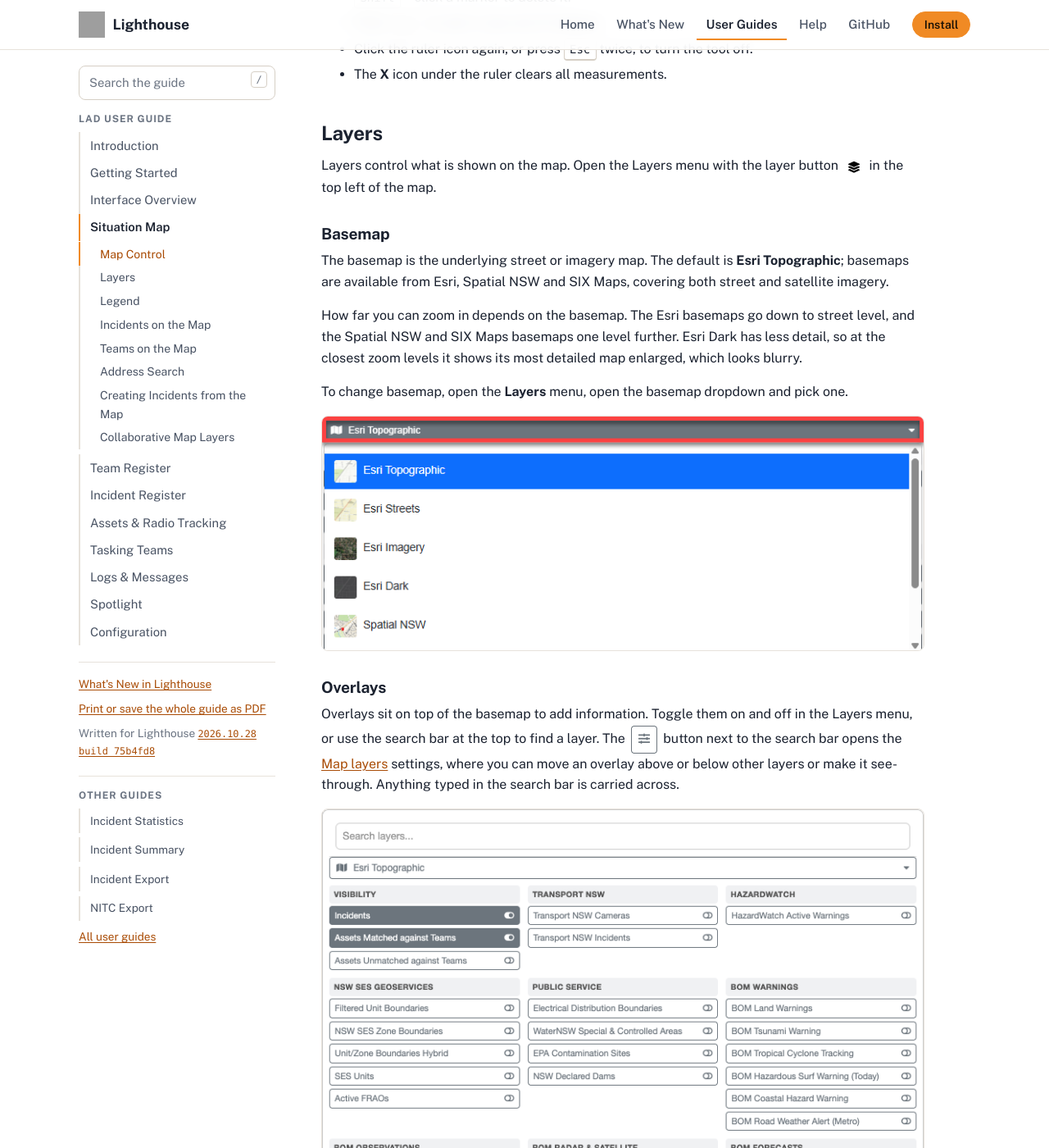
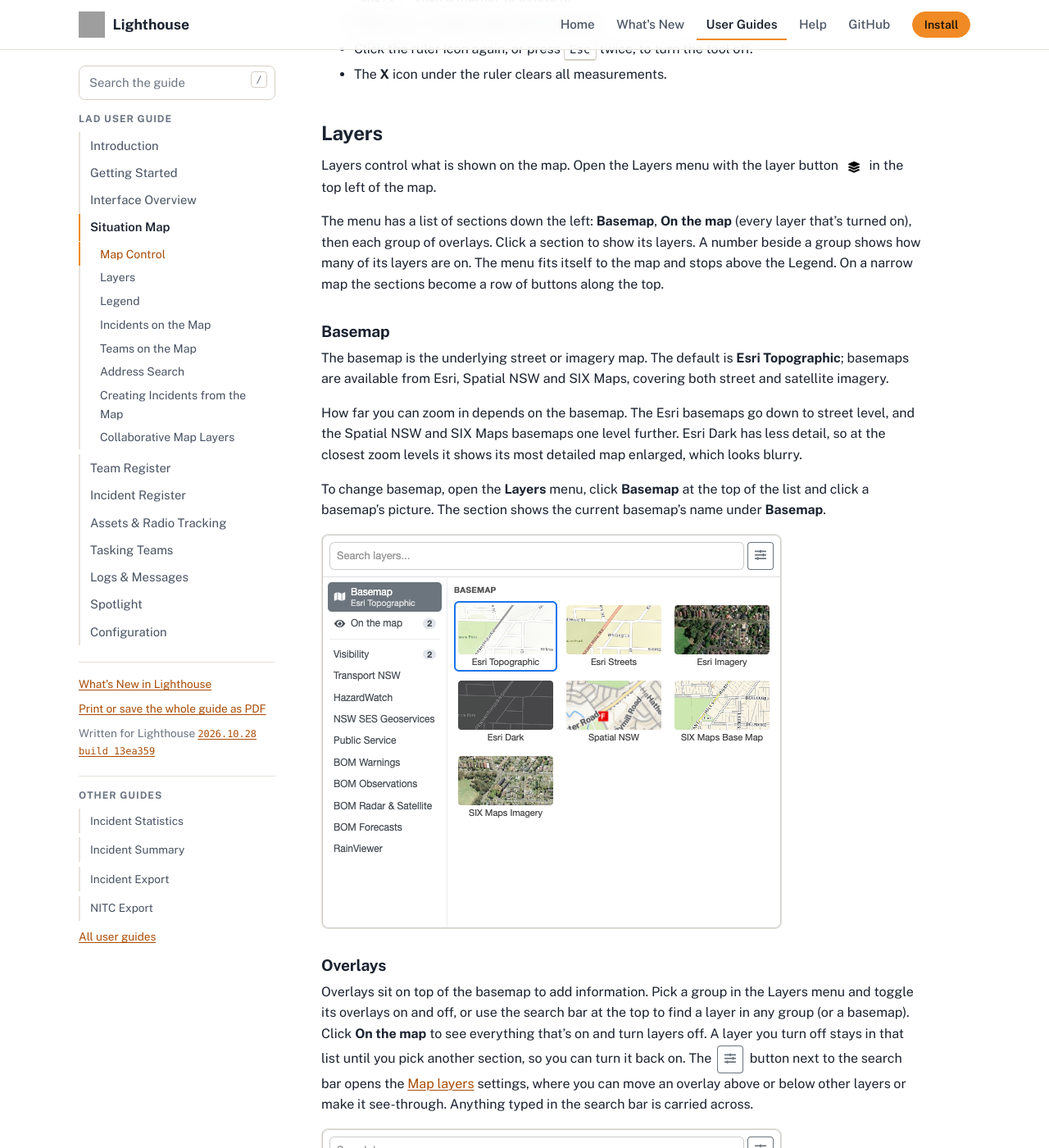
Before and after one commit to NSWSESMembers/lighthouse.ses.nsw.gov.au, a Jekyll site: the page built from preview/guides/lad/situation-map.md, in a window 1280 px wide and 1400 px high, scrolled down 1085 px. Shown: the whole window at 82% size. Built offline with Jekyll 4.4.1, drawn with Linux system fonts in a browser that asks for light colours; grey boxes are pictures that could not be loaded.

Commit message:
Sync preview docs from NSWSESMembers/Lighthouse@13ea359 (master-dev)

```diff
--- a/_data/lad_guide_preview.yml
+++ b/_data/lad_guide_preview.yml
@@ -1,2 +1,2 @@
-version_name: "2026.10.28 build 75b4fd8"
-commit: "75b4fd8bfa531ec2900f7a62b6582d479ab40f44"
+version_name: "2026.10.28 build 13ea359"
+commit: "13ea359fa87c23628c49813c0ed3f758cfbaf6ec"
--- a/preview/guides/lad/situation-map.md
+++ b/preview/guides/lad/situation-map.md
@@ -43,19 +43,21 @@ Measure distances between multiple points. Several separate measurements can be
 
 Layers control what is shown on the map. Open the Layers menu with the layer button <img class="icon" src="images/icon-layers.png" alt="Layers" height="20"> in the top left of the map.
 
+The menu has a list of sections down the left: **Basemap**, **On the map** (every layer that's turned on), then each group of overlays. Click a section to show its layers. A number beside a group shows how many of its layers are on. The menu fits itself to the map and stops above the Legend. On a narrow map the sections become a row of buttons along the top.
+
 ### Basemap
 
 The basemap is the underlying street or imagery map. The default is **Esri Topographic**; basemaps are available from Esri, Spatial NSW and SIX Maps, covering both street and satellite imagery.
 
 How far you can zoom in depends on the basemap. The Esri basemaps go down to street level, and the Spatial NSW and SIX Maps basemaps one level further. Esri Dark has less detail, so at the closest zoom levels it shows its most detailed map enlarged, which looks blurry.
 
-To change basemap, open the **Layers** menu, open the basemap dropdown and pick one.
+To change basemap, open the **Layers** menu, click **Basemap** at the top of the list and click a basemap's picture. The section shows the current basemap's name under **Basemap**.
 
 ![Basemap selector](images/basemap.png)
 
 ### Overlays
 
-Overlays sit on top of the basemap to add information. Toggle them on and off in the Layers menu, or use the search bar at the top to find a layer. The <img class="icon" src="images/icon-layer-order.png" alt="Layer order and transparency" height="20"> button next to the search bar opens the [Map layers](configuration.md#map-layers) settings, where you can move an overlay above or below other layers or make it see-through. Anything typed in the search bar is carried across.
+Overlays sit on top of the basemap to add information. Pick a group in the Layers menu and toggle its overlays on and off, or use the search bar at the top to find a layer in any group (or a basemap). Click **On the map** to see everything that's on and turn layers off. A layer you turn off stays in that list until you pick another section, so you can turn it back on. The <img class="icon" src="images/icon-layer-order.png" alt="Layer order and transparency" height="20"> button next to the search bar opens the [Map layers](configuration.md#map-layers) settings, where you can move an overlay above or below other layers or make it see-through. Anything typed in the search bar is carried across.
 
 ![Overlay layers](images/overlays.png)
 
```
Also changed, not shown: preview/whats-new/index.md (+1 -0 lines), preview/guides/lad/images/basemap.png, preview/guides/lad/images/overlay-status.png, preview/guides/lad/images/overlays.png.
